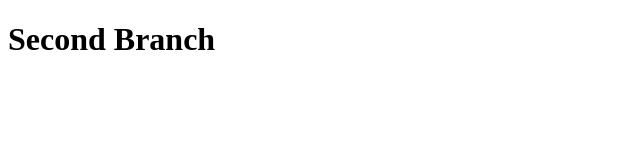
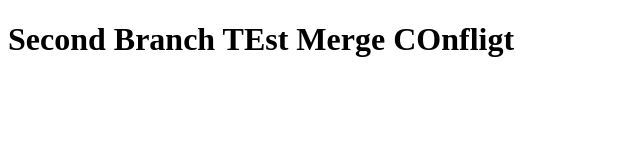
Before and after one commit to Milton3000/test, a plain HTML site: page hello.html in a window 1280 px wide. Shown: the whole page, without its empty margins (0-640 px from the left). Drawn offline with Linux system fonts and the light colour scheme.

Commit message:
changed hello.html

```diff
--- a/hello.html
+++ b/hello.html
@@ -8,6 +8,6 @@
 <body>
 
 
-    <h1> Second Branch </h1>
+    <h1> Second Branch TEst Merge COnfligt</h1>
 </body>
 </html>
```
